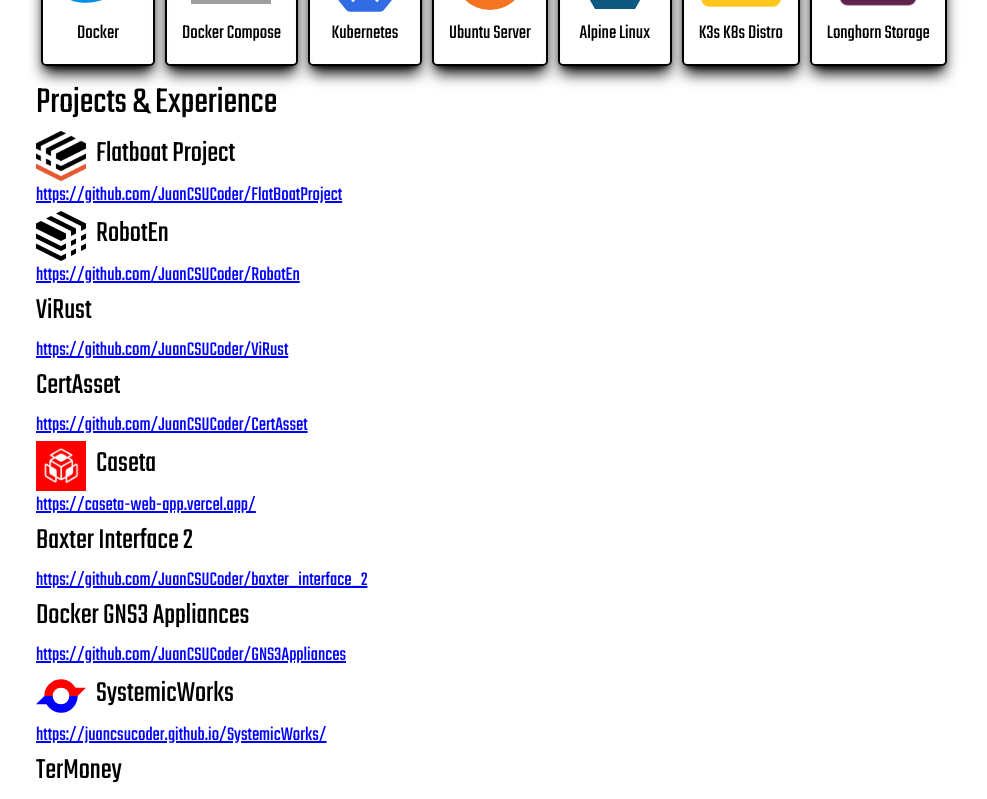
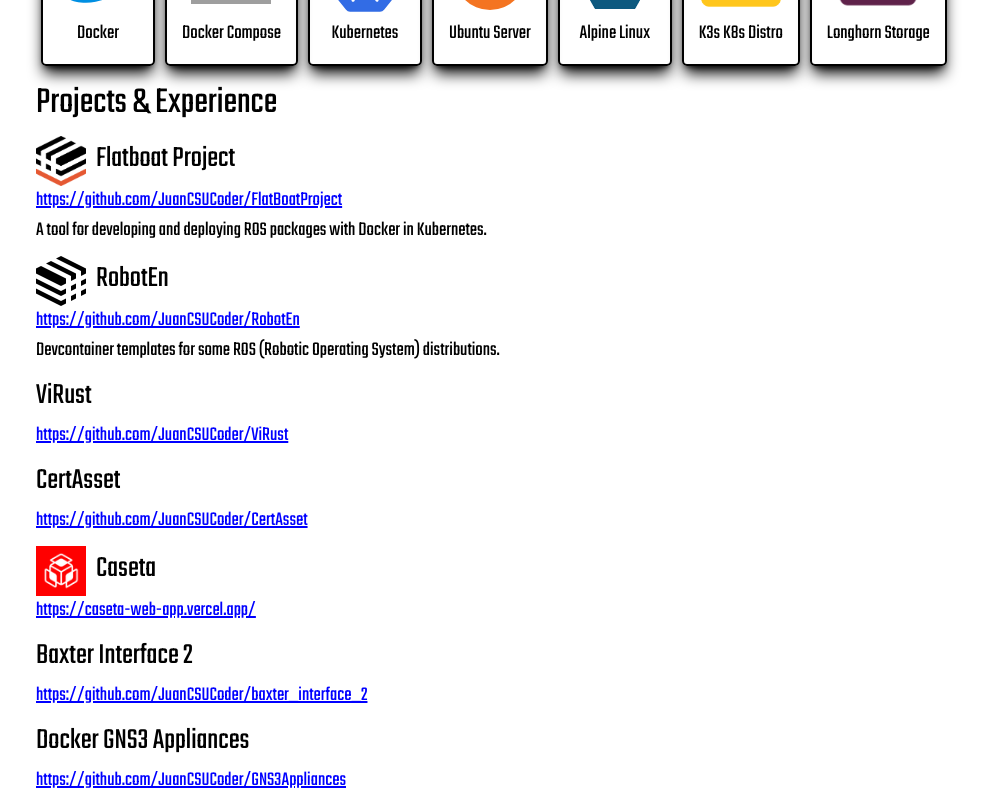
Before and after one commit to JuanCSUCoder/juancsucoder-cv, a Next.js app: page / in a window 1280 px wide. Shown: the part 1180-1979 px from the top of the page, without its empty margins (4-991 px from the left). Built offline with nearby package versions, Linux system fonts and the light colour scheme; grey boxes are pictures that could not be loaded.

Commit message:
Feat: Adds some descriptionsa

```diff
--- a/app/ui/Projects.tsx
+++ b/app/ui/Projects.tsx
@@ -6,6 +6,7 @@
   name: string;
   link?: string;
   logo?: string;
+  desc?: string;
   technologies?: TechType[];
 };
 
@@ -14,11 +15,13 @@
     name: "Flatboat Project",
     link: "https://github.com/JuanCSUCoder/FlatBoatProject",
     logo: "flatboat.png",
+    desc: "A tool for developing and deploying ROS packages with Docker in Kubernetes.",
   },
   {
     name: "RobotEn",
     link: "https://github.com/JuanCSUCoder/RobotEn",
     logo: "roboten.svg",
+    desc: "Devcontainer templates for some ROS (Robotic Operating System) distributions.",
   },
   {
     name: "ViRust",
--- a/app/ui/project-ui/ProjectCard.tsx
+++ b/app/ui/project-ui/ProjectCard.tsx
@@ -7,7 +7,7 @@
 
 export default function ProjectCard({project}: {project: ProjectType}) {
   return (
-    <div>
+    <div className="mt-2">
       <div className="flex flex-row justify-center items-center w-fit">
         {project.logo ? (
           <div className="w-10 h-10 mr-2 relative">
@@ -26,6 +26,9 @@
       ) : (
         ""
       )}
+      {project.desc ? (
+        <p>{project.desc}</p>
+      ): ""}
     </div>
   );
 }
```
